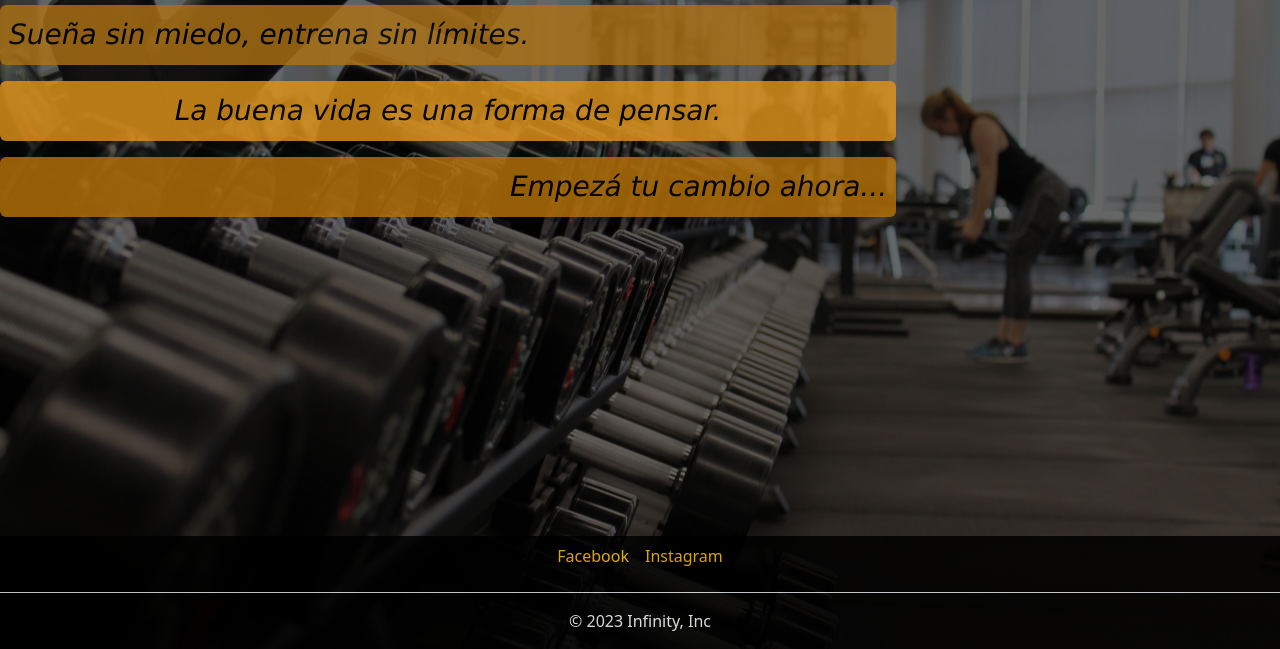
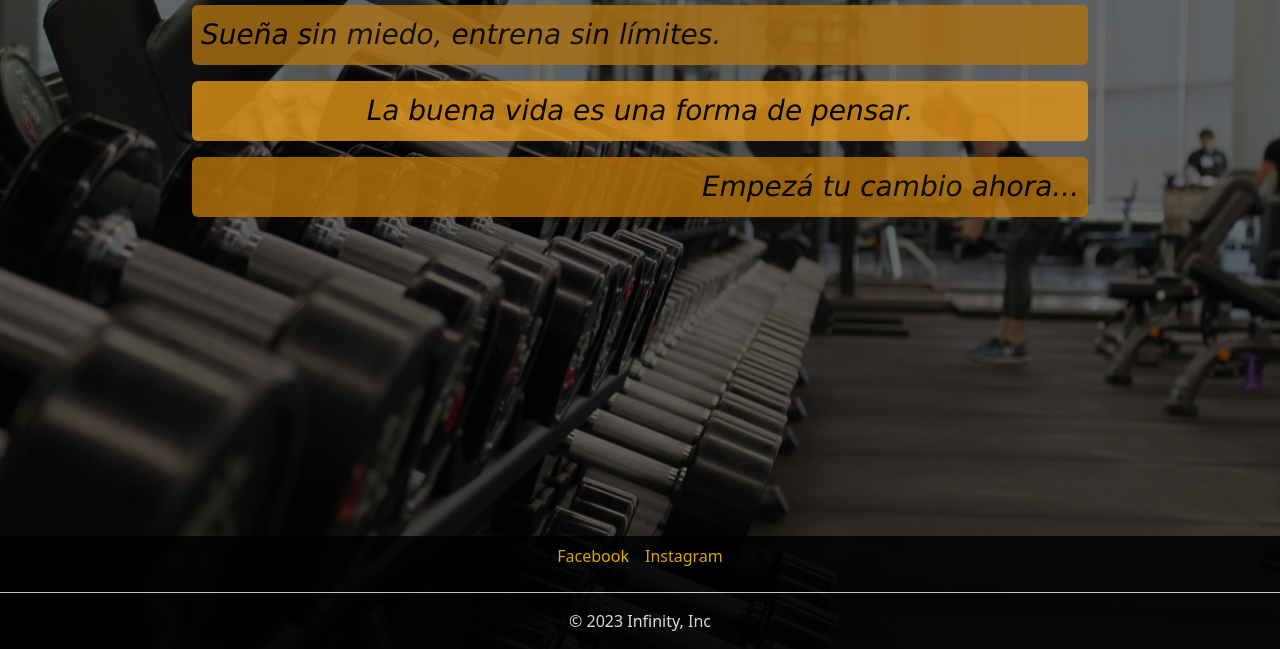
Before and after one commit to lindaeliana/PFQuiroz.github.io, a plain HTML site: page index.html in a window 1280 px wide. Shown: the part 151-800 px from the top of the page. Drawn offline with nearby package versions, Linux system fonts and the light colour scheme.

Commit message:
ultimos cambios

```diff
--- a/index.html
+++ b/index.html
@@ -53,7 +53,7 @@
        <h1 class="title">Infinity Gym</h1>
     </div>
 
-    <div class="SectionPosition">
+    <div class="Position">
     <div class="texto1">
       <p class="txt1 rounded fs-3"><em>Sueña sin miedo, entrena sin límites.</em></p>
       <p class="txt2 rounded fs-3"><em>La buena vida es una forma de pensar.</em></p>
```
